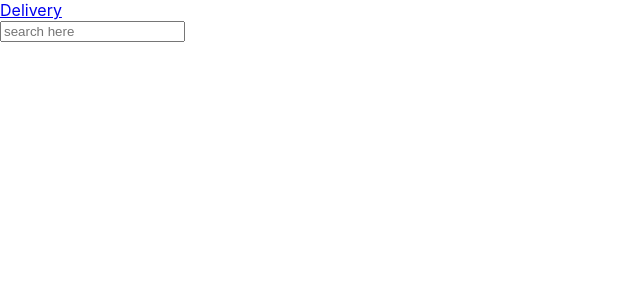
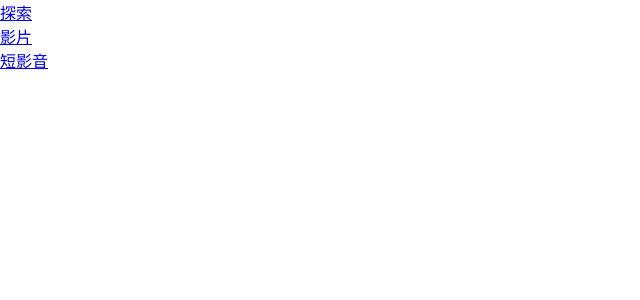
Before and after one commit to azsxdcfv87/jp-bubble, a React (Create React App) app: page / in a window 1280 px wide. Shown: the top 300 px of the page, without its empty margins (0-640 px from the left). Built offline with nearby package versions, Linux system fonts and the light colour scheme.

Commit message:
add react page

```diff
--- a/src/components/Header.jsx
+++ b/src/components/Header.jsx
@@ -1,21 +1,25 @@
 import React from "react";
 
+const Header = () => {
+  return (
+    <div class="NavHeader">
+      <div class="NavHeaderAll">
+        <nav class="NavHeader_Left">
+          <div class="NavHeader_Tab">
+            <a href=".#">
+              <div>探索</div>
+            </a>
+            <a href=".#">
+              <div>影片</div>
+            </a>
+            <a href=".#">
+              <div>短影音</div>
+            </a>
+          </div>
+        </nav>
+      </div>
+    </div>
+  );
+};
 
-
-
-const Header = () => {
-    return (
-        <div>
-            <div className="header-1">
-              <a href=" " className="logo"><i class="fas fa-gift"></i>Delivery</a>
-
-            <form action="" className="search-box-container">
-               <input type="search" id="search-box" placeholder="search here"></input>
-               <label for="search-box" class="fas fa-search"></label>
-            </form>
-           </div>
-        </div>
-    )
-}
-
-export default Header
+export default Header;
```
